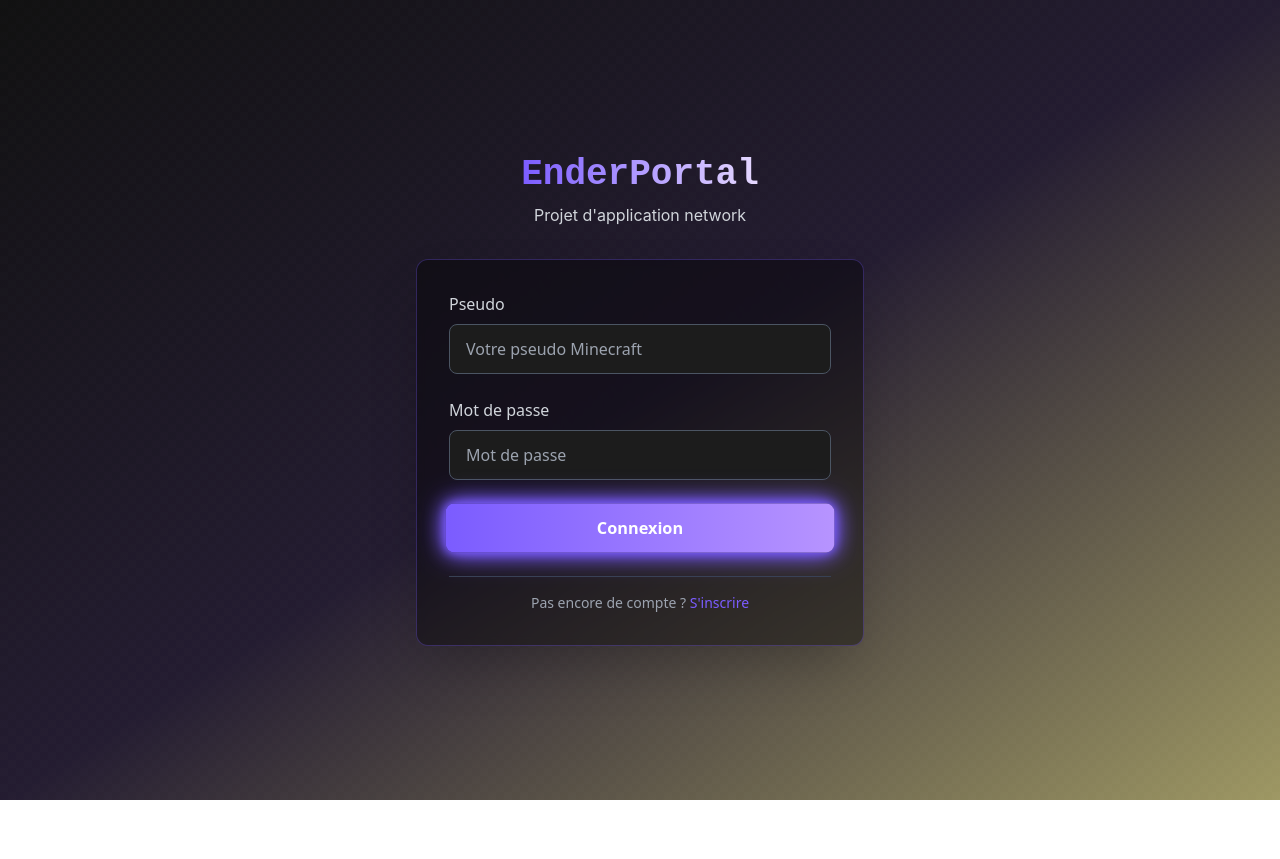
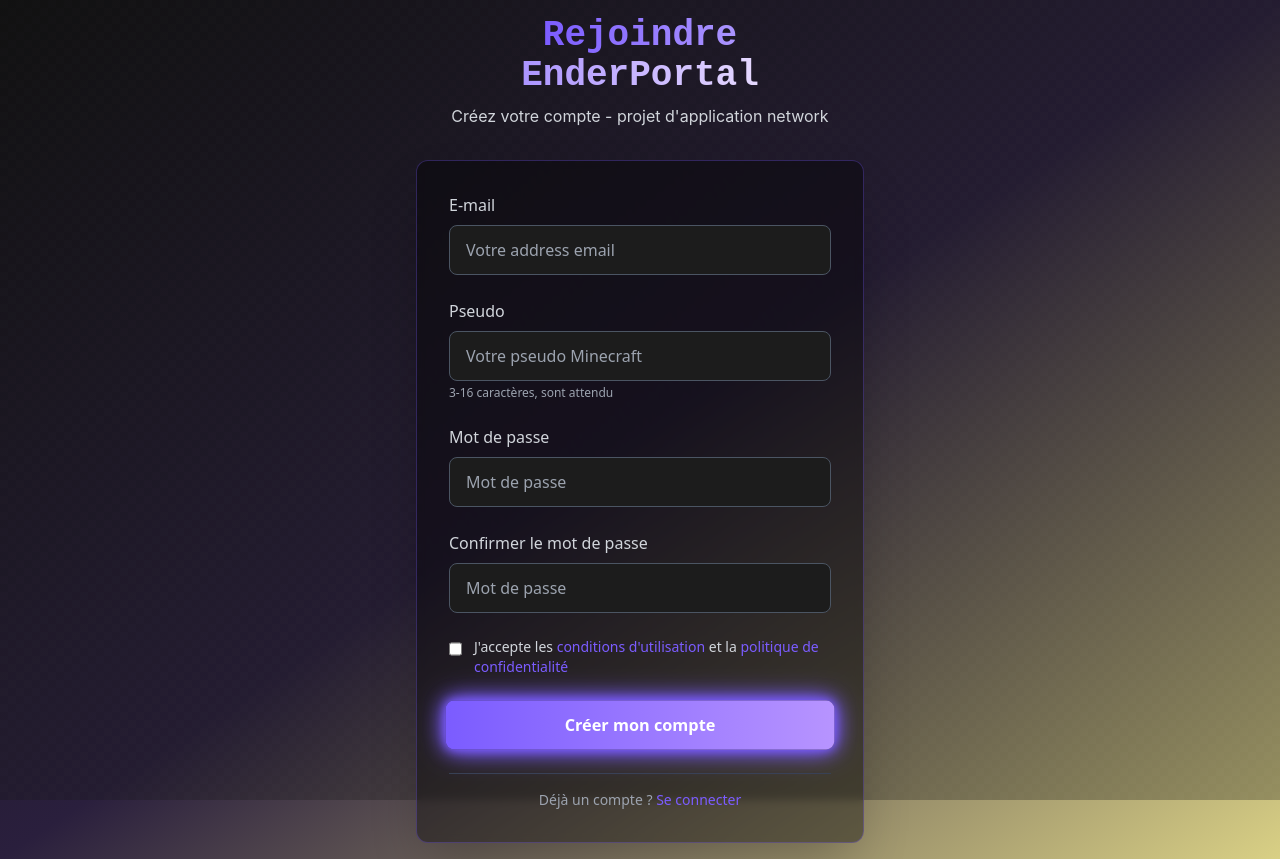
Before and after one commit to EnderPortal/WebSite, a React (Vite) app: page / in a window 1280 px wide. Before the commit the page ends 800 px from the top, so only its background shows below. Built offline with nearby package versions, Linux system fonts and the light colour scheme.

Commit message:
ui: register page

```diff
--- a/src/App.tsx
+++ b/src/App.tsx
@@ -1,11 +1,11 @@
 import { BrowserRouter as Router } from "react-router-dom";
-import Login from "./pages/Login";
+import Register from "./pages/Register";
 
 function App() {
   return (
     <Router>
       <div className="min-h-screen bg-ender-dark bg-minecraft-texture">
-        <Login />
+        <Register />
       </div>
     </Router>
   );
--- a/src/components/LoginForm.tsx
+++ b/src/components/LoginForm.tsx
@@ -12,6 +12,10 @@ type LoginFormProps = {
   handleSubmit: (e: FormEvent) => void;
 };
 
+/**
+ * Component to login
+ * form for players
+ */
 export default function LoginForm({
   username,
   password,
@@ -34,6 +38,7 @@ export default function LoginForm({
           onChange={(e) => setUsername(e.target.value)}
           placeholder="Votre pseudo Minecraft"
           className="w-full px-4 py-3 bg-ender-dark border border-gray-600 rounded-lg text-white placeholder-gray-400 focus:border-ender-primary focus:ring-2 focus:ring-ender-primary/20 transition-all duration-300"
+          required
         />
       </div>
 
@@ -48,6 +53,7 @@ export default function LoginForm({
           onChange={(e) => setPassword(e.target.value)}
           placeholder="Mot de passe"
           className="w-full px-4 py-3 bg-ender-dark border border-gray-600 rounded-lg text-white placeholder-gray-400 focus:border-ender-primary focus:ring-2 focus:ring-ender-primary/20 transition-all duration-300"
+          required
         />
       </div>
 
--- /dev/null
+++ b/src/components/RegisterForm.tsx
@@ -0,0 +1,157 @@
+import type { FormEvent } from "react";
+
+/**
+ * Data present in the form
+ */
+type RegisterFormData = {
+  email: string;
+  username: string;
+  password: string;
+  confirmPassword: string;
+  accepteTerms: boolean;
+};
+
+/**
+ * Object representing the props
+ * for this login form
+ */
+type RegisterFormProps = {
+  formData: RegisterFormData;
+
+  setFormData: (value: RegisterFormData) => void;
+  handleSubmit: (e: FormEvent) => void;
+};
+
+/**
+ * Component to create a registration
+ * form for players
+ */
+export default function RegisterForm({
+  formData,
+  setFormData,
+  handleSubmit,
+}: RegisterFormProps) {
+  const { email, username, password, confirmPassword, accepteTerms } = formData;
+
+  return (
+    <form
+      onSubmit={handleSubmit}
+      className="space-y-6 bg-black/40 backdrop-blur-sm border border-ender-primary/30 rounded-xl p-8 shadow-2xl"
+    >
+      {/**Email */}
+      <div>
+        <label className="block set-sm font-medium text-gray-300 mb-2">
+          E-mail
+        </label>
+
+        <input
+          type="email"
+          value={email}
+          onChange={(e) => setFormData({ ...formData, email: e.target.value })}
+          placeholder="Votre address email"
+          className="w-full px-4 py-3 bg-ender-dark border border-gray-600 rounded-lg text-white placeholder-gray-400 focus:border-ender-primary focus:ring-2 focus:ring-ender-primary/20 transition-all duration-300"
+        />
+      </div>
+
+      {/**Pseudo */}
+      <div>
+        <label className="block set-sm font-medium text-gray-300 mb-2">
+          Pseudo
+        </label>
+
+        <input
+          value={username}
+          onChange={(e) =>
+            setFormData({ ...formData, username: e.target.value })
+          }
+          placeholder="Votre pseudo Minecraft"
+          className="w-full px-4 py-3 bg-ender-dark border border-gray-600 rounded-lg text-white placeholder-gray-400 focus:border-ender-primary focus:ring-2 focus:ring-ender-primary/20 transition-all duration-300"
+        />
+
+        <p className="text-xs text-gray-400 mt-1">
+          3-16 caractères, sont attendu
+        </p>
+      </div>
+
+      {/**Pwd section */}
+      <div>
+        <label className="block set-sm font-medium text-gray-300 mb-2">
+          Mot de passe
+        </label>
+
+        <input
+          type="password"
+          value={password}
+          onChange={(e) =>
+            setFormData({ ...formData, password: e.target.value })
+          }
+          placeholder="Mot de passe"
+          className="w-full px-4 py-3 bg-ender-dark border border-gray-600 rounded-lg text-white placeholder-gray-400 focus:border-ender-primary focus:ring-2 focus:ring-ender-primary/20 transition-all duration-300"
+        />
+      </div>
+
+      <div>
+        <label className="block set-sm font-medium text-gray-300 mb-2">
+          Confirmer le mot de passe
+        </label>
+
+        <input
+          type="password"
+          value={confirmPassword}
+          onChange={(e) =>
+            setFormData({ ...formData, confirmPassword: e.target.value })
+          }
+          placeholder="Mot de passe"
+          className="w-full px-4 py-3 bg-ender-dark border border-gray-600 rounded-lg text-white placeholder-gray-400 focus:border-ender-primary focus:ring-2 focus:ring-ender-primary/20 transition-all duration-300"
+        />
+      </div>
+
+      {/**Accept terms */}
+      <div className="flex items-start space-x-3">
+        <input
+          type="checkbox"
+          checked={accepteTerms}
+          onChange={(e) =>
+            setFormData({ ...formData, accepteTerms: e.target.checked })
+          }
+          className="mt-1 w-4 h-4 text-ender-primary bg-ender-dark border-gray-600 rounded focus:ring-ender-primary focus:ring-2"
+          required
+        />
+
+        <label htmlFor="terms" className="text-sm text-gray-300">
+          J'accepte les{" "}
+          <a
+            href="#"
+            className="text-ender-primary hover:text-ender-glow transition-colors"
+          >
+            conditions d'utilisation{" "}
+          </a>
+          et la{" "}
+          <a
+            href="#"
+            className="text-ender-primary hover:text-ender-glow transition-colors"
+          >
+            politique de confidentialité
+          </a>
+        </label>
+      </div>
+
+      {/**Footer forms */}
+      <button className="w-full bg-gradient-to-r from-ender-primary to-ender-accent py-3 px-6 rounded-lg text-white font-semibold hover:shadow-lg hover:shadow-ender-primary/30 transition-all duration-300 animate-glow disabled:opacity-50 disabled:cursor-not-allowed">
+        Créer mon compte
+      </button>
+
+      <div className="text-center pt-4 border-t border-gray-700">
+        <p className="text-gray-400 text-sm">
+          Déjà un compte ?{" "}
+          <a
+            href=""
+            className="text-ender-primary hover:text-ender-glow transition-colors font-medium"
+          >
+            Se connecter
+          </a>
+        </p>
+      </div>
+    </form>
+  );
+}
--- /dev/null
+++ b/src/pages/Register.tsx
@@ -0,0 +1,81 @@
+import { useState, type FormEvent } from "react";
+import RegisterForm from "../components/RegisterForm";
+
+export default function Register() {
+  //Object containing information for player registration
+  const [formData, setFormData] = useState({
+    email: "",
+    username: "",
+    password: "",
+    confirmPassword: "",
+    accepteTerms: false,
+  });
+
+  //Send data in server
+  const handleSubmit = (e: FormEvent) => {
+    e.preventDefault();
+
+    /**
+     * Verification of the 2 passwords
+     */
+    if (formData.password !== formData.confirmPassword) {
+      alert("Les 2 mots de passe ne correspond pas");
+      return;
+    }
+
+    /**
+     * did the player accept the terms?
+     */
+    if (!formData.accepteTerms) {
+      alert("Veuillez accepter les conditions d'utilisations");
+      return;
+    }
+
+    /**
+     * Password length (need to be >=5)
+     */
+    if (formData.password.length < 5) {
+      alert("Le mot de passe doit contenir au moins 5 caracètres");
+      return;
+    }
+
+    /**
+     * Pseudo length
+     */
+    if (formData.username.length < 3 || formData.username.length > 16) {
+      alert("Votre pseudo doit être compris entre 3 et 16 caractères");
+      return;
+    }
+
+    alert("OK GG !");
+    console.log(formData);
+  };
+
+  return (
+    <div className="min-h-screen flex items-center justify-center bg-gradient-to-br from-ender-darker via-minecraft-obsidian to-minecraft-endstone p-4">
+      <div className="absolute inset-0 bg-minecraft-texture opacity-30"></div>
+
+      <div className="relative z-10 w-full max-w-md">
+        {/* Logo */}
+        <div className="text-center mb-8">
+          <h1 className="text-4xl font-pixel font-bold text-white mb-2">
+            <span className="bg-gradient-to-r from-ender-primary to-ender-glow bg-clip-text text-transparent">
+              Rejoindre EnderPortal
+            </span>
+          </h1>
+
+          <p className="text-gray-300 font-modern">
+            Créez votre compte - projet d'application network
+          </p>
+        </div>
+
+        {/*Formulaire */}
+        <RegisterForm
+          formData={formData}
+          setFormData={setFormData}
+          handleSubmit={handleSubmit}
+        ></RegisterForm>
+      </div>
+    </div>
+  );
+}
```
